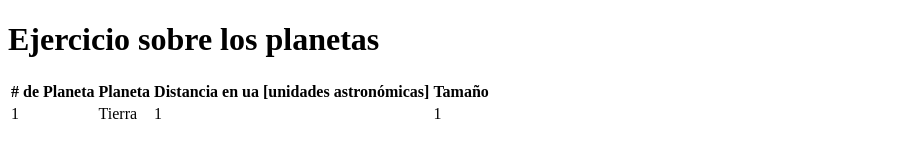
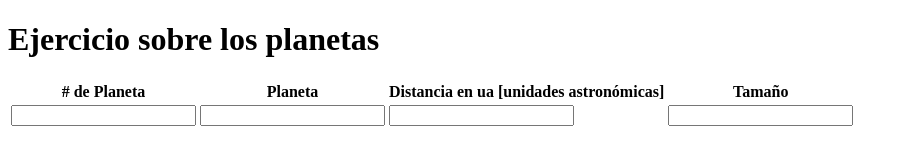
Before and after one commit to ChaparroMP/Ac-Geek-Frontend7, a plain HTML site: page Sesion1_Ejercicio_Planetas/index.html in a window 1280 px wide. Shown: the whole page, without its empty margins (0-908 px from the left). Drawn offline with Linux system fonts and the light colour scheme; files whose address does not match are found by name.

Commit message:
Se hace un cambio en la tabla de los planetas.

```diff
--- a/Sesion1_Ejercicio_Planetas/index.html
+++ b/Sesion1_Ejercicio_Planetas/index.html
@@ -9,6 +9,7 @@
 <html lang="en">
 
 <!-- ///////////// HEAD ///////////////-->
+
 <head>
     <meta charset="UTF-8">
     <meta http-equiv="X-UA-Compatible" content="IE=edge">
@@ -19,6 +20,7 @@
 </head>
 
 <!-- ///////////// BODY ///////////////-->
+
 <body>
     <h1>Ejercicio sobre los planetas</h1>
     <table>
@@ -31,11 +33,12 @@
             </tr>
         </thead>
         <tbody>
+            <!-- Planet 1-->
             <tr>
-                <td> 1 </td>
-                <td> Tierra </td>
-                <td> 1 </td>
-                <td> 1 </td>
+                <td> <input type="number" id="n_planet_1" class="planet1_planet_numeration"> </td>
+                <td> <input type="text" id="np_planet_1" class="planet1_planet_name"> </td>
+                <td> <input type="number" id="d_planet_1" class="planet1_planet_distance"> </td>
+                <td> <input type="number" id="t_planet_1" class="planet1_planet_size"> </td>
             </tr>
         </tbody>
     </table>
```
